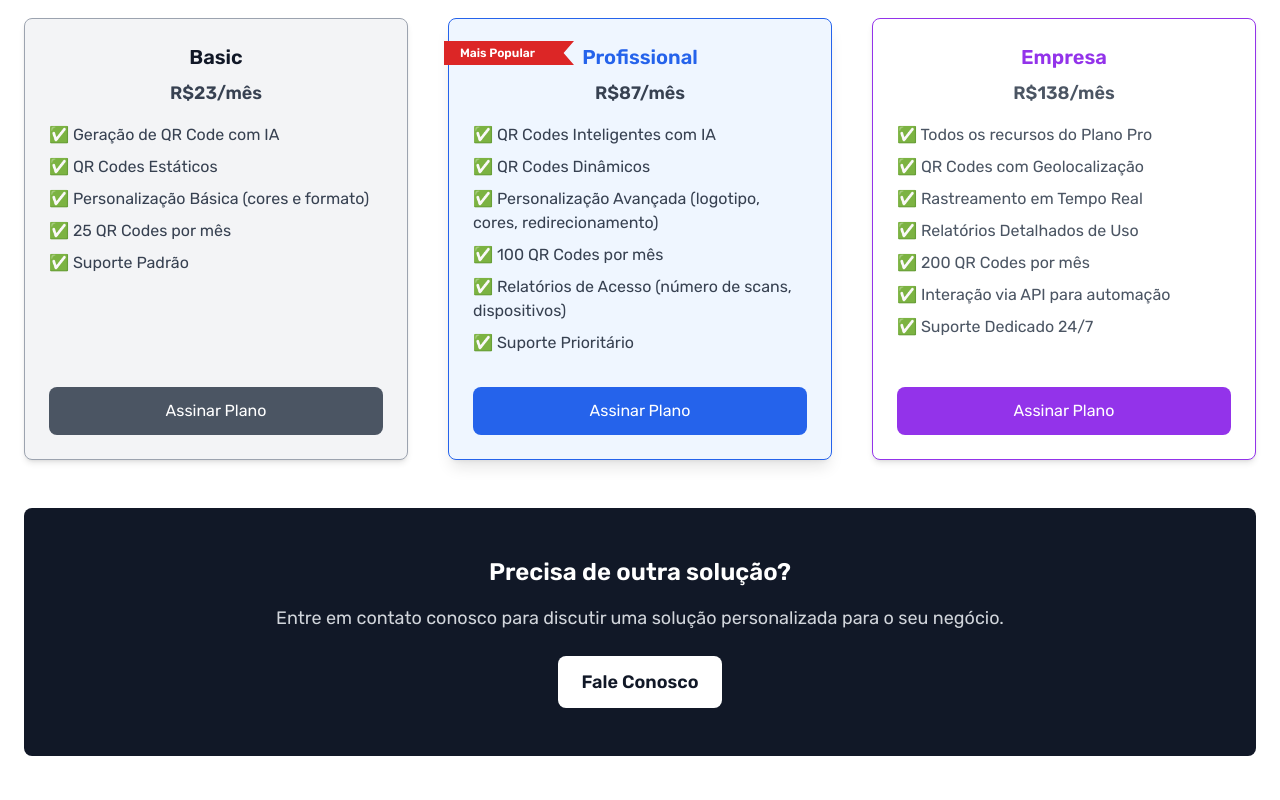
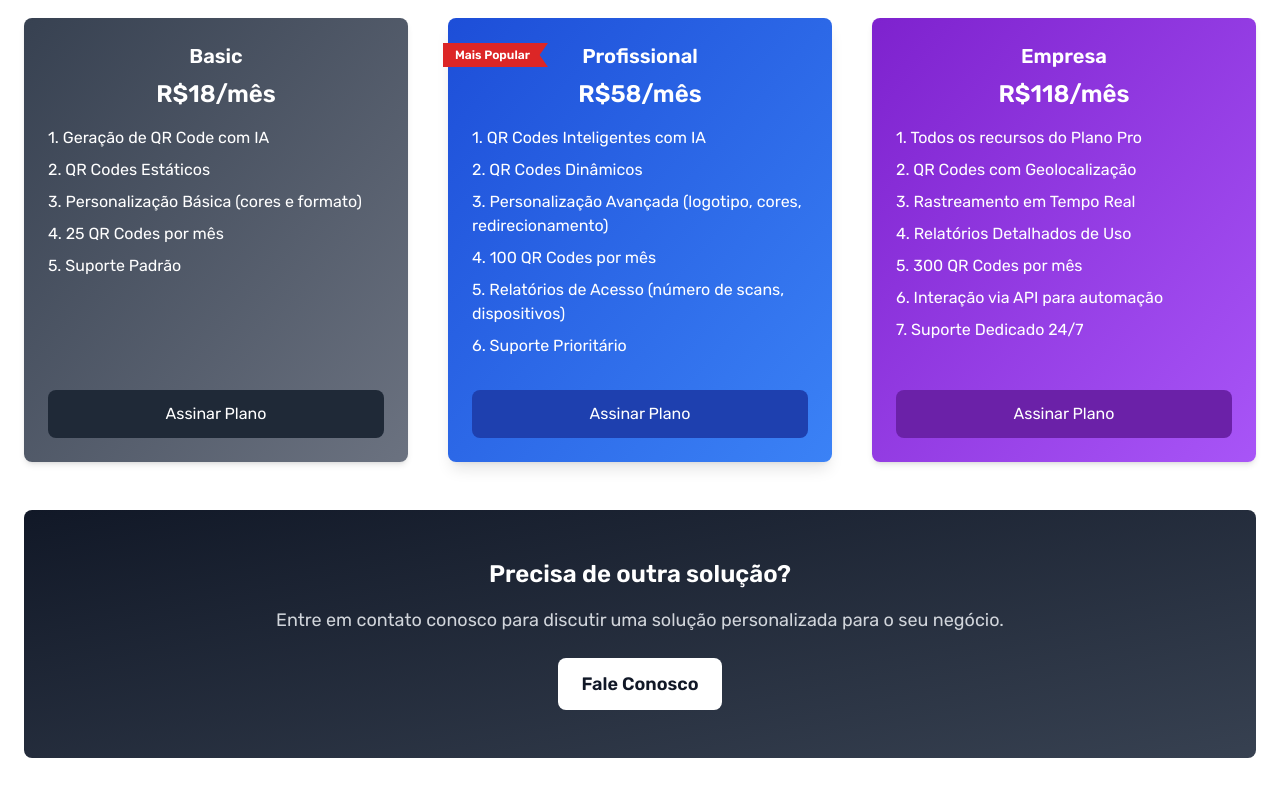
Before and after one commit to rafaelluisdacostacoelho/hi-snapqr-leads, an Angular app: page / in a window 1280 px wide. Shown: the part 1740-2540 px from the top of the page. Built offline with nearby package versions, Linux system fonts and the light colour scheme.

Commit message:
Add general adjustments in layout and colors of prices.

```diff
--- a/src/app/components/navbar/navbar.component.html
+++ b/src/app/components/navbar/navbar.component.html
@@ -12,8 +12,8 @@
       </nav>
 
       <!-- Botão CTA -->
-      <a href="#" class="hidden md:block bg-blue-600 text-white px-5 py-2 rounded-lg hover:bg-blue-700 transition">
-        Get Started
+      <a href="#contact" class="hidden md:block bg-blue-600 text-white px-5 py-2 rounded-lg hover:bg-blue-700 transition">
+        Saiba Mais
       </a>
 
       <!-- Mobile Menu Button -->
@@ -28,7 +28,7 @@
     <div *ngIf="isMenuOpen" class="md:hidden bg-white shadow-lg p-5">
       <a href="#features" class="block py-2 text-gray-600 hover:text-blue-600">Serviços</a>
       <a href="#pricing" class="block py-2 text-gray-600 hover:text-blue-600">Preços</a>
-      <a href="#faq" class="text-gray-600 hover:text-blue-600">FAQ</a>
+      <a href="#faq" class="block py-2 text-gray-600 hover:text-blue-600">FAQ</a>
       <a href="#contact" class="block py-2 text-gray-600 hover:text-blue-600">Contato</a>
     </div>
   </header>
--- a/src/app/components/pricing/pricing.component.html
+++ b/src/app/components/pricing/pricing.component.html
@@ -6,21 +6,21 @@
         </p>
 
         <div class="grid sm:grid-cols-1 md:grid-cols-2 lg:grid-cols-3 gap-10 mt-10">
-            <!-- Plano Basic (Estilizado diferente) -->
-            <div class="relative flex flex-col h-full p-6 shadow-md rounded-lg border border-gray-400 bg-gray-100 text-left">
+            <!-- Plano Basic -->
+            <div class="relative flex flex-col h-full p-6 shadow-md rounded-lg bg-gradient-to-br from-gray-700 to-gray-500 text-left">
                 <div class="flex-grow">
-                    <h3 class="text-xl font-semibold text-gray-900 text-center">Basic</h3>
-                    <p class="text-gray-700 text-center text-lg font-bold mt-2">R$23/mês</p>
-                    <ul class="text-gray-700 mt-4 space-y-2">
-                        <li>✅ Geração de QR Code com IA</li>
-                        <li>✅ QR Codes Estáticos</li>
-                        <li>✅ Personalização Básica (cores e formato)</li>
-                        <li>✅ 25 QR Codes por mês</li>
-                        <li>✅ Suporte Padrão</li>
+                    <h3 class="text-xl font-semibold text-white text-center">Basic</h3>
+                    <p class="text-white text-center text-2xl font-bold mt-2">R$18/mês</p>
+                    <ul class="text-white mt-4 space-y-2">
+                        <li>1. Geração de QR Code com IA</li>
+                        <li>2. QR Codes Estáticos</li>
+                        <li>3. Personalização Básica (cores e formato)</li>
+                        <li>4. 25 QR Codes por mês</li>
+                        <li>5. Suporte Padrão</li>
                     </ul>
                 </div>
                 <div class="mt-8 w-full">
-                    <a href="#" class="block bg-gray-600 text-white px-6 py-3 rounded-lg hover:bg-gray-700 transition text-center mt-auto"
+                    <a href="#" class="block bg-gray-800 text-white px-6 py-3 rounded-lg hover:bg-gray-900 transition text-center mt-auto btn-glow btn-hover-effect"
                         aria-label="Assinar Plano Básico">
                         Assinar Plano
                     </a>
@@ -28,26 +28,26 @@
             </div>
 
             <!-- Plano Pro - Destacado -->
-            <div class="relative flex flex-col h-full p-6 shadow-lg rounded-lg border border-blue-600 bg-blue-50 text-left">
-                <!-- Fita "Mais Popular" -->
-                <div class="absolute top-[22px] left-[-5px] bg-red-600 text-white text-xs font-bold px-4 py-1"
-                    style="clip-path: polygon(0% 0%, 100% 0%, 92% 50%, 100% 100%, 0% 100%); width: 130px;">
+            <div class="relative flex flex-col h-full p-6 shadow-lg rounded-lg bg-gradient-to-br from-blue-700 to-blue-500 text-left">
+                <!-- Fita "Mais Popular" Reduzida -->
+                <div class="absolute top-[25px] left-[-5px] bg-red-600 text-white text-xs font-bold px-3 py-1"
+                    style="clip-path: polygon(0% 0%, 100% 0%, 92% 50%, 100% 100%, 0% 100%); width: 105px;">
                     Mais Popular
                 </div>
                 <div class="flex-grow">
-                    <h3 class="text-xl font-semibold text-blue-600 text-center">Profissional</h3>
-                    <p class="text-gray-700 text-center text-lg font-bold mt-2">R$87/mês</p>
-                    <ul class="text-gray-700 mt-4 space-y-2">
-                        <li>✅ QR Codes Inteligentes com IA</li>
-                        <li>✅ QR Codes Dinâmicos</li>
-                        <li>✅ Personalização Avançada (logotipo, cores, redirecionamento)</li>
-                        <li>✅ 100 QR Codes por mês</li>
-                        <li>✅ Relatórios de Acesso (número de scans, dispositivos)</li>
-                        <li>✅ Suporte Prioritário</li>
+                    <h3 class="text-xl font-semibold text-white text-center">Profissional</h3>
+                    <p class="text-white text-center text-2xl font-bold mt-2">R$58/mês</p>
+                    <ul class="text-white mt-4 space-y-2">
+                        <li>1. QR Codes Inteligentes com IA</li>
+                        <li>2. QR Codes Dinâmicos</li>
+                        <li>3. Personalização Avançada (logotipo, cores, redirecionamento)</li>
+                        <li>4. 100 QR Codes por mês</li>
+                        <li>5. Relatórios de Acesso (número de scans, dispositivos)</li>
+                        <li>6. Suporte Prioritário</li>
                     </ul>
                 </div>
                 <div class="mt-8 w-full">
-                    <a href="#" class="block bg-blue-600 text-white px-6 py-3 rounded-lg hover:bg-blue-700 transition text-center mt-auto"
+                    <a href="#" class="block bg-blue-800 text-white px-6 py-3 rounded-lg hover:bg-blue-900 transition text-center mt-auto btn-glow btn-hover-effect"
                         aria-label="Assinar Plano Pro">
                         Assinar Plano
                     </a>
@@ -55,22 +55,22 @@
             </div>
 
             <!-- Plano Enterprise -->
-            <div class="relative flex flex-col h-full p-6 shadow-md rounded-lg border border-purple-600 bg-white text-left">
+            <div class="relative flex flex-col h-full p-6 shadow-md rounded-lg bg-gradient-to-br from-purple-700 to-purple-500 text-left">
                 <div class="flex-grow">
-                    <h3 class="text-xl font-semibold text-purple-600 text-center">Empresa</h3>
-                    <p class="text-gray-600 text-center text-lg font-bold mt-2">R$138/mês</p>
-                    <ul class="text-gray-600 mt-4 space-y-2">
-                        <li>✅ Todos os recursos do Plano Pro</li>
-                        <li>✅ QR Codes com Geolocalização</li>
-                        <li>✅ Rastreamento em Tempo Real</li>
-                        <li>✅ Relatórios Detalhados de Uso</li>
-                        <li>✅ 200 QR Codes por mês</li>
-                        <li>✅ Interação via API para automação</li>
-                        <li>✅ Suporte Dedicado 24/7</li>
+                    <h3 class="text-xl font-semibold text-white text-center">Empresa</h3>
+                    <p class="text-white text-center text-2xl font-bold mt-2">R$118/mês</p>
+                    <ul class="text-white mt-4 space-y-2">
+                        <li>1. Todos os recursos do Plano Pro</li>
+                        <li>2. QR Codes com Geolocalização</li>
+                        <li>3. Rastreamento em Tempo Real</li>
+                        <li>4. Relatórios Detalhados de Uso</li>
+                        <li>5. 300 QR Codes por mês</li>
+                        <li>6. Interação via API para automação</li>
+                        <li>7. Suporte Dedicado 24/7</li>
                     </ul>
                 </div>
                 <div class="mt-8 w-full">
-                    <a href="#" class="block bg-purple-600 text-white px-6 py-3 rounded-lg hover:bg-purple-700 transition text-center mt-auto"
+                    <a href="#" class="block bg-purple-800 text-white px-6 py-3 rounded-lg hover:bg-purple-900 transition text-center mt-auto btn-glow btn-hover-effect"
                         aria-label="Assinar Plano Enterprise">
                         Assinar Plano
                     </a>
@@ -79,12 +79,12 @@
         </div>
 
         <!-- CTA para contato expandido -->
-        <div class="mt-12 bg-gray-900 text-white p-12 rounded-lg text-center w-full">
+        <div class="mt-12 bg-gradient-to-br from-gray-900 to-gray-700 text-white p-12 rounded-lg text-center w-full">
             <h3 class="text-2xl font-bold">Precisa de outra solução?</h3>
             <p class="text-gray-300 mt-4 text-lg">
                 Entre em contato conosco para discutir uma solução personalizada para o seu negócio.
             </p>
-            <a href="#contact" class="mt-6 inline-block bg-white text-gray-900 px-6 py-3 rounded-lg hover:bg-gray-300 transition text-lg font-semibold"
+            <a href="#contact" class="mt-6 inline-block bg-white text-gray-900 px-6 py-3 rounded-lg hover:bg-gray-300 transition text-lg font-semibold btn-glow btn-hover-effect"
                 aria-label="Fale Conosco">
                 Fale Conosco
             </a>
```
